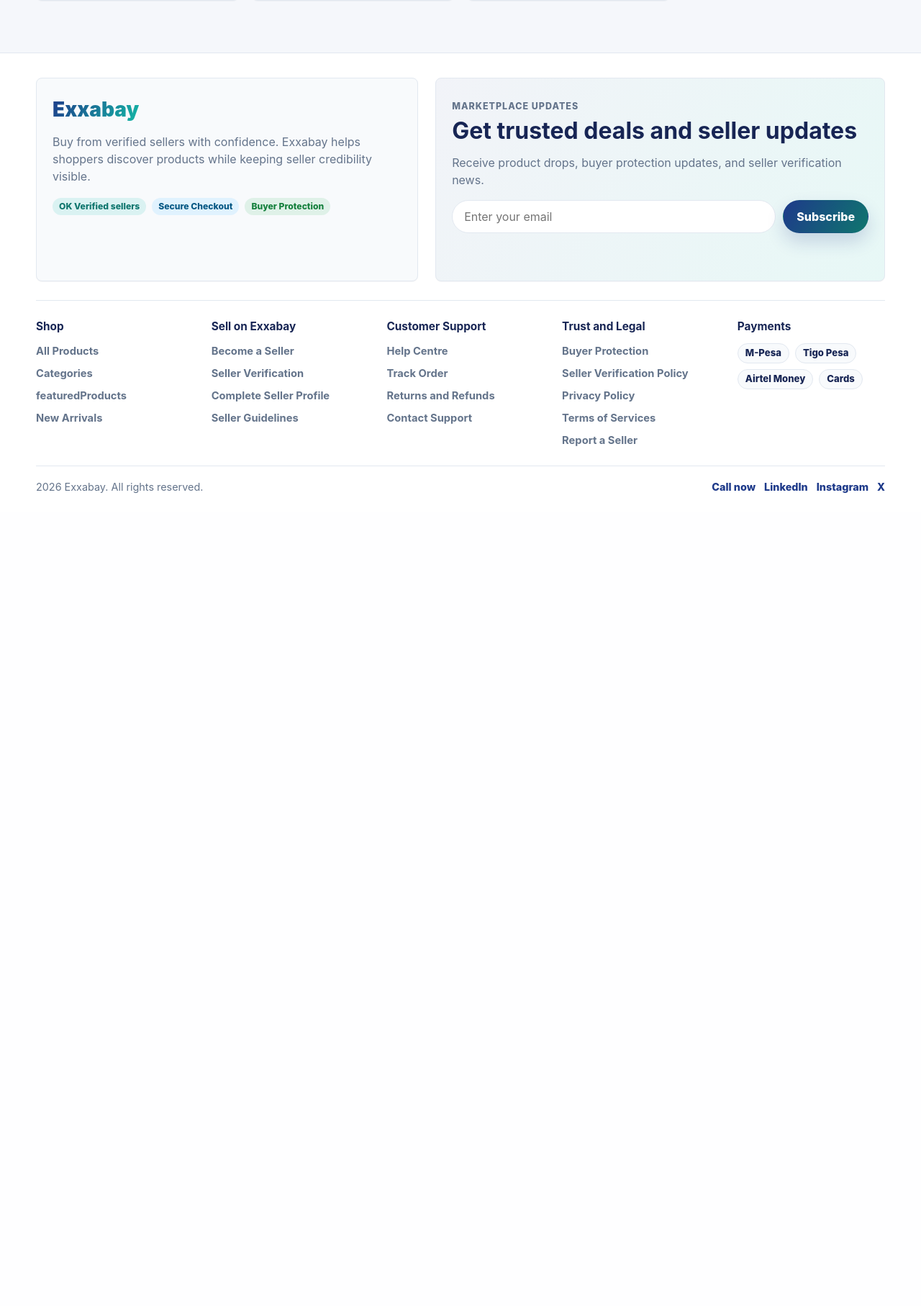
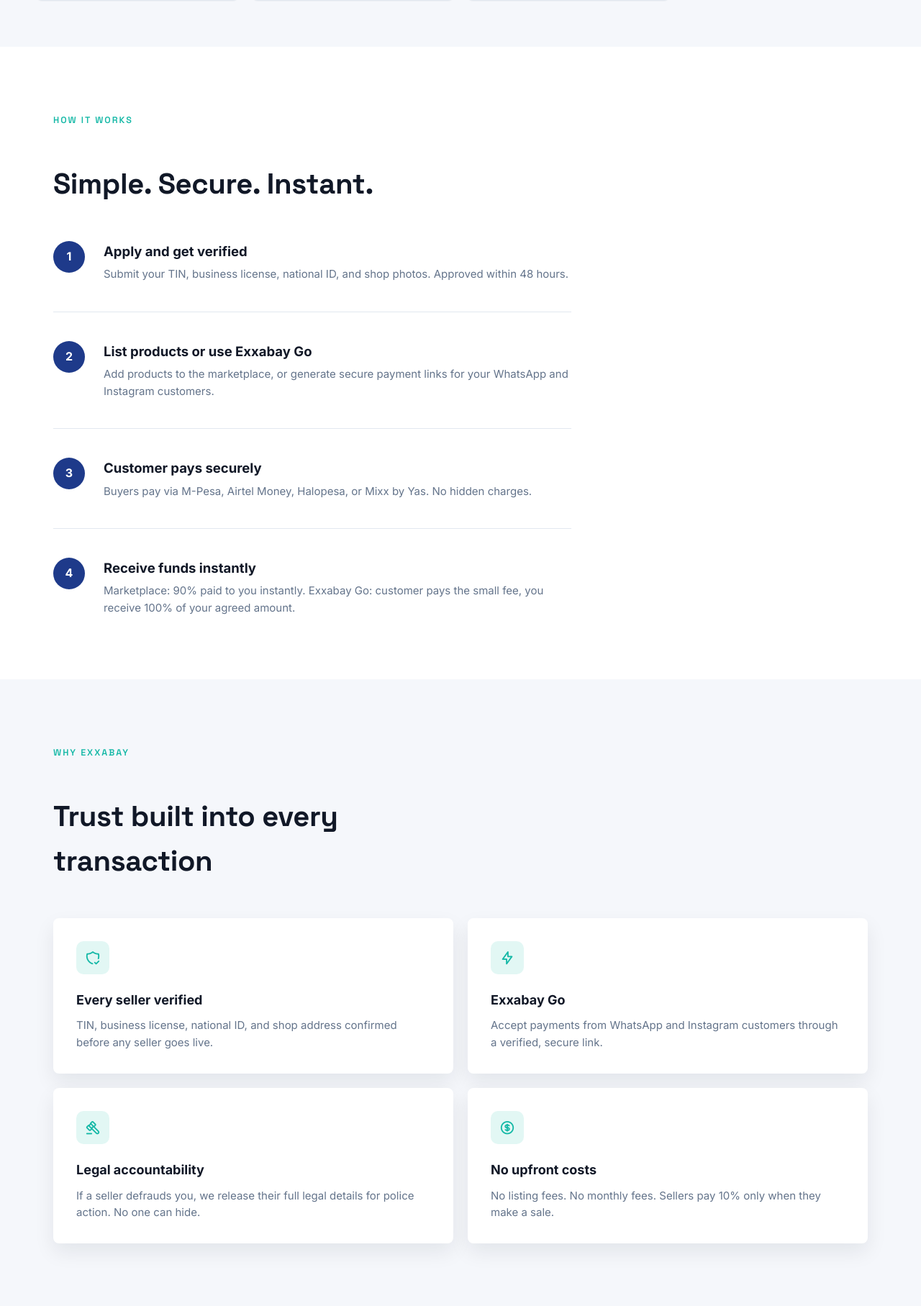
Before and after one commit to Mike-Coder-01/exabay, a Django app: page / in a window 1280 px wide. Shown: the part 1297-3112 px from the top of the page at 72% size. Before the commit the page ends 1982 px from the top, so only its background shows below. Run offline with Django 5.2, Linux system fonts and the light colour scheme; data comes from the database, SQL or seed files in the repository; some libraries are stand-ins or nearby versions.

Commit message:
exabay go

```diff
--- a/main/static/js/scripts.js
+++ b/main/static/js/scripts.js
@@ -537,7 +537,39 @@ const translations = {
     reportReason_non_delivery: "Product not delivered",
     reportReason_poor_communication: "Poor or unsafe communication",
     reportReason_document_trust: "Seller trust concern",
-    reportReason_other: "Other"
+    reportReason_other: "Other",
+
+
+    // EXXABAY GO
+    howItWorksEyebrow: "How it works",
+    howItWorksTitle: "Simple. Secure. Instant.",
+
+    howStep1Title: "Apply and get verified",
+    howStep1Desc: "Submit your TIN, business license, national ID, and shop photos. Approved within 48 hours.",
+
+    howStep2Title: "List products or use Exxabay Go",
+    howStep2Desc: "Add products to the marketplace, or generate secure payment links for your WhatsApp and Instagram customers.",
+
+    howStep3Title: "Customer pays securely",
+    howStep3Desc: "Buyers pay via M-Pesa, Airtel Money, Halopesa, or Mixx by Yas. No hidden charges.",
+
+    howStep4Title: "Receive funds instantly",
+    howStep4Desc: "Marketplace: 90% paid to you instantly. Exxabay Go: customer pays the small fee, you receive 100% of your agreed amount.",
+
+    whyExxabayEyebrow: "Why Exxabay",
+    whyExxabayTitle: "Trust built into every transaction",
+
+    whyCard1Title: "Every seller verified",
+    whyCard1Desc: "TIN, business license, national ID, and shop address confirmed before any seller goes live.",
+
+    whyCard2Title: "Exxabay Go",
+    whyCard2Desc: "Accept payments from WhatsApp and Instagram customers through a verified, secure link.",
+
+    whyCard3Title: "Legal accountability",
+    whyCard3Desc: "If a seller defrauds you, we release their full legal details for police action. No one can hide.",
+
+    whyCard4Title: "No upfront costs",
+    whyCard4Desc: "No listing fees. No monthly fees. Sellers pay 10% only when they make a sale."
   },
 
 
@@ -1078,6 +1110,38 @@ const translations = {
     reportReason_poor_communication: "Mawasiliano mabaya au yasiyo salama",
     reportReason_document_trust: "Wasiwasi kuhusu uaminifu wa muuzaji",
     reportReason_other: "Nyingine",
+
+
+    // EXXABAY GO
+    howItWorksEyebrow: "Inafanyaje kazi",
+    howItWorksTitle: "Rahisi. Salama. Papo hapo.",
+
+    howStep1Title: "Omba na uthibitishwe",
+    howStep1Desc: "Wasilisha TIN, leseni ya biashara, kitambulisho cha taifa, na picha za duka lako. Unathibitishwa ndani ya saa 48.",
+
+    howStep2Title: "Ongeza bidhaa au tumia Exxabay Go",
+    howStep2Desc: "Ongeza bidhaa sokoni au tengeneza link salama za malipo kwa wateja wa WhatsApp na Instagram.",
+
+    howStep3Title: "Mteja analipa kwa usalama",
+    howStep3Desc: "Malipo kupitia M-Pesa, Airtel Money, Halopesa, au Mixx by Yas. Hakuna gharama zilizofichwa.",
+
+    howStep4Title: "Pokea pesa papo hapo",
+    howStep4Desc: "Soko: 90% unalipwa mara moja. Exxabay Go: mteja analipa ada ndogo, wewe unapokea 100% ya makubaliano.",
+
+    whyExxabayEyebrow: "Kwa nini Exxabay",
+    whyExxabayTitle: "Uaminifu ndani ya kila muamala",
+
+    whyCard1Title: "Kila muuzaji anathibitishwa",
+    whyCard1Desc: "TIN, leseni ya biashara, kitambulisho cha taifa, na anwani ya duka vinathibitishwa kabla ya muuzaji kuanza.",
+
+    whyCard2Title: "Exxabay Go",
+    whyCard2Desc: "Pokea malipo kutoka WhatsApp na Instagram kupitia link salama na iliyothibitishwa.",
+
+    whyCard3Title: "Uwajibikaji wa kisheria",
+    whyCard3Desc: "Kama muuzaji atakudanganya, tunatoa taarifa zake zote kwa polisi kuchukua hatua. Hakuna kujificha.",
+
+    whyCard4Title: "Hakuna gharama za awali",
+    whyCard4Desc: "Hakuna ada ya kujiunga au ya kila mwezi. Wauzaji hulipa 10% tu wanapouza."
   }
 };
 
--- /dev/null
+++ b/main/templates/exxabayGo/exxabay-go.html
@@ -0,0 +1,249 @@
+<head>
+  <link href="https://fonts.googleapis.com/css2?family=Space+Grotesk:wght@500;600;700&family=Inter:wght@400;500;600;700&display=swap" rel="stylesheet">
+  <link rel="stylesheet" href="https://cdn.jsdelivr.net/npm/@tabler/icons-webfont@latest/dist/tabler-icons.min.css">
+</head>
+<style>
+  .exxabayGo-scope {
+    --xg-primary: #1e3a8a;
+    --xg-primary-dark: #172554;
+    --xg-secondary: #14b8a6;
+    --xg-bg: #f5f7fb;
+    --xg-surface: #ffffff;
+    --xg-text: #111827;
+    --xg-muted: #64748b;
+    --xg-border: #e2e8f0;
+    --xg-shadow-card: 0 12px 28px rgba(15, 23, 42, 0.08);
+    --xg-radius-card: 8px;
+    --xg-container: 1180px;
+
+    font-family: 'Inter', sans-serif;
+    color: var(--xg-text);
+    background: var(--xg-bg);
+    line-height: 1.55;
+  }
+  .exxabayGo-scope * { box-sizing: border-box; }
+
+  .exxabayGo-scope h2,
+  .exxabayGo-scope h3,
+  .exxabayGo-scope .exxabayGo-eyebrow { font-family: 'Space Grotesk', sans-serif; }
+
+  .exxabayGo-wrap { max-width: var(--xg-container); margin: 0 auto; padding: 0 24px; }
+
+  .exxabayGo-scope section { padding: 88px 0; }
+
+  .exxabayGo-eyebrow {
+    display: inline-block;
+    font-size: 12.5px;
+    font-weight: 600;
+    letter-spacing: 0.16em;
+    text-transform: uppercase;
+    margin-bottom: 14px;
+    color: var(--xg-secondary);
+  }
+
+  .exxabayGo-scope h2 {
+    font-size: clamp(28px, 3.6vw, 40px);
+    font-weight: 700;
+    letter-spacing: -0.01em;
+    margin-bottom: 48px;
+    max-width: 620px;
+  }
+
+  /* ---------- HOW IT WORKS ---------- */
+  .exxabayGo-how { background: var(--xg-surface); }
+  .exxabayGo-how__list { display: flex; flex-direction: column; max-width: 720px; }
+  .exxabayGo-how__step {
+    display: flex; gap: 26px;
+    padding-bottom: 40px; margin-bottom: 40px;
+    border-bottom: 1px solid var(--xg-border);
+  }
+  .exxabayGo-how__step:last-child { border-bottom: none; margin-bottom: 0; padding-bottom: 0; }
+  .exxabayGo-how__num {
+    flex-shrink: 0; width: 44px; height: 44px; border-radius: 50%;
+    background: var(--xg-primary);
+    color: #fff; font-weight: 700; font-size: 16px;
+    display: flex; align-items: center; justify-content: center;
+  }
+  .exxabayGo-how__title { font-size: 18.5px; font-weight: 700; margin-bottom: 6px; }
+  .exxabayGo-how__desc { color: var(--xg-muted); font-size: 15px; }
+
+  /* ---------- WHY EXXABAY ---------- */
+  .exxabayGo-why { background: var(--xg-bg); }
+  .exxabayGo-why__grid { display: grid; grid-template-columns: 1fr 1fr; gap: 20px; }
+  .exxabayGo-why__card {
+    background: var(--xg-surface);
+    border-radius: var(--xg-radius-card);
+    box-shadow: var(--xg-shadow-card);
+    padding: 32px;
+  }
+  .exxabayGo-why__icon {
+    width: 46px; height: 46px; border-radius: 10px;
+    background: rgba(20, 184, 166, 0.12);
+    margin-bottom: 22px;
+    display: flex; align-items: center; justify-content: center;
+    font-size: 22px; color: var(--xg-secondary);
+  }
+  .exxabayGo-why__title { font-size: 18px; font-weight: 700; margin-bottom: 10px; }
+  .exxabayGo-why__desc { color: var(--xg-muted); font-size: 15px; }
+
+  /* ---------- ACCOUNTABILITY ---------- */
+  .exxabayGo-acc {
+    background: linear-gradient(135deg, var(--xg-primary) 0%, #0e2a5c 100%);
+    color: #fff;
+  }
+  .exxabayGo-acc .exxabayGo-eyebrow { color: rgba(255,255,255,0.55); }
+  .exxabayGo-acc h2 { color: #fff; }
+  .exxabayGo-acc__desc {
+    color: rgba(255,255,255,0.72); font-size: 16px; max-width: 620px; margin-top: -28px; margin-bottom: 48px;
+  }
+  .exxabayGo-acc__grid { display: grid; grid-template-columns: repeat(4, 1fr); gap: 24px; }
+  .exxabayGo-acc__step {
+    border: 1px solid rgba(255,255,255,0.16);
+    border-radius: var(--xg-radius-card);
+    padding: 26px 22px;
+    background: rgba(255,255,255,0.04);
+  }
+  .exxabayGo-acc__num {
+    width: 38px; height: 38px; border-radius: 50%;
+    border: 1.5px solid rgba(255,255,255,0.4);
+    display: flex; align-items: center; justify-content: center;
+    font-weight: 700; font-size: 15px; margin-bottom: 18px;
+  }
+  .exxabayGo-acc__text { color: rgba(255,255,255,0.8); font-size: 14.5px; }
+  .exxabayGo-acc__text strong { color: #fff; }
+
+  /* ---------- RESPONSIVE ---------- */
+  @media (max-width: 900px) {
+    .exxabayGo-why__grid { grid-template-columns: 1fr; }
+    .exxabayGo-acc__grid { grid-template-columns: 1fr 1fr; }
+  }
+  @media (max-width: 560px) {
+    .exxabayGo-scope section { padding: 56px 0; }
+    .exxabayGo-acc__grid { grid-template-columns: 1fr; }
+    .exxabayGo-scope h2 { margin-bottom: 32px; }
+    .exxabayGo-how__step { gap: 16px; }
+  }
+</style>
+
+<div class="exxabayGo-scope">
+
+  <!-- HOW IT WORKS -->
+  <section class="exxabayGo-how">
+    <div class="exxabayGo-wrap">
+      <div class="exxabayGo-eyebrow" data-i18n="howItWorksEyebrow">How it works</div>
+
+      <h2 data-i18n="howItWorksTitle">Simple. Secure. Instant.</h2>
+
+      <div class="exxabayGo-how__list">
+
+        <div class="exxabayGo-how__step">
+          <div class="exxabayGo-how__num">1</div>
+          <div>
+            <div class="exxabayGo-how__title" data-i18n="howStep1Title">
+              Apply and get verified
+            </div>
+            <div class="exxabayGo-how__desc" data-i18n="howStep1Desc">
+              Submit your TIN, business license, national ID, and shop photos. Approved within 48 hours.
+            </div>
+          </div>
+        </div>
+
+        <div class="exxabayGo-how__step">
+          <div class="exxabayGo-how__num">2</div>
+          <div>
+            <div class="exxabayGo-how__title" data-i18n="howStep2Title">
+              List products or use Exxabay Go
+            </div>
+            <div class="exxabayGo-how__desc" data-i18n="howStep2Desc">
+              Add products to the marketplace, or generate secure payment links for your WhatsApp and Instagram customers.
+            </div>
+          </div>
+        </div>
+
+        <div class="exxabayGo-how__step">
+          <div class="exxabayGo-how__num">3</div>
+          <div>
+            <div class="exxabayGo-how__title" data-i18n="howStep3Title">
+              Customer pays securely
+            </div>
+            <div class="exxabayGo-how__desc" data-i18n="howStep3Desc">
+              Buyers pay via M-Pesa, Airtel Money, Halopesa, or Mixx by Yas. No hidden charges.
+            </div>
+          </div>
+        </div>
+
+        <div class="exxabayGo-how__step">
+          <div class="exxabayGo-how__num">4</div>
+          <div>
+            <div class="exxabayGo-how__title" data-i18n="howStep4Title">
+              Receive funds instantly
+            </div>
+            <div class="exxabayGo-how__desc" data-i18n="howStep4Desc">
+              Marketplace: 90% paid to you instantly. Exxabay Go: customer pays the small fee, you receive 100% of your agreed amount.
+            </div>
+          </div>
+        </div>
+
+      </div>
+    </div>
+  </section>
+
+  <!-- WHY EXXABAY -->
+  <section class="exxabayGo-why">
+    <div class="exxabayGo-wrap">
+
+      <div class="exxabayGo-eyebrow" data-i18n="whyExxabayEyebrow">
+        Why Exxabay
+      </div>
+
+      <h2 data-i18n="whyExxabayTitle">
+        Trust built into every transaction
+      </h2>
+
+      <div class="exxabayGo-why__grid">
+
+        <div class="exxabayGo-why__card">
+          <div class="exxabayGo-why__icon"><i class="ti ti-shield-check"></i></div>
+          <div class="exxabayGo-why__title" data-i18n="whyCard1Title">
+            Every seller verified
+          </div>
+          <div class="exxabayGo-why__desc" data-i18n="whyCard1Desc">
+            TIN, business license, national ID, and shop address confirmed before any seller goes live.
+          </div>
+        </div>
+
+        <div class="exxabayGo-why__card">
+          <div class="exxabayGo-why__icon"><i class="ti ti-bolt"></i></div>
+          <div class="exxabayGo-why__title" data-i18n="whyCard2Title">
+            Exxabay Go
+          </div>
+          <div class="exxabayGo-why__desc" data-i18n="whyCard2Desc">
+            Accept payments from WhatsApp and Instagram customers through a verified, secure link.
+          </div>
+        </div>
+
+        <div class="exxabayGo-why__card">
+          <div class="exxabayGo-why__icon"><i class="ti ti-gavel"></i></div>
+          <div class="exxabayGo-why__title" data-i18n="whyCard3Title">
+            Legal accountability
+          </div>
+          <div class="exxabayGo-why__desc" data-i18n="whyCard3Desc">
+            If a seller defrauds you, we release their full legal details for police action. No one can hide.
+          </div>
+        </div>
+
+        <div class="exxabayGo-why__card">
+          <div class="exxabayGo-why__icon"><i class="ti ti-coin"></i></div>
+          <div class="exxabayGo-why__title" data-i18n="whyCard4Title">
+            No upfront costs
+          </div>
+          <div class="exxabayGo-why__desc" data-i18n="whyCard4Desc">
+            No listing fees. No monthly fees. Sellers pay 10% only when they make a sale.
+          </div>
+        </div>
+
+      </div>
+    </div>
+  </section>
+
+</div>
--- a/main/templates/main/base.html
+++ b/main/templates/main/base.html
@@ -7,6 +7,9 @@
     <link rel="shortcut icon" href="{% static 'images/favicon.jpeg' %}" type="image/png">
     <link rel="stylesheet" href="{% static 'css/styles.css' %}">
     <link rel="stylesheet" href="https://cdnjs.cloudflare.com/ajax/libs/font-awesome/6.5.0/css/all.min.css">
+    <link rel="preconnect" href="https://fonts.googleapis.com">
+    <link rel="stylesheet" href="https://cdnjs.cloudflare.com/ajax/libs/tabler-icons/2.44.0/tabler-icons.min.css">
+    <link href="https://fonts.googleapis.com/css2?family=Space+Grotesk:wght@500;600;700&family=Inter:wght@400;500;600;700&display=swap" rel="stylesheet">
     <title>{% block title %} Document {% endblock %}</title>
 </head>
 <body>
--- a/main/templates/main/index.html
+++ b/main/templates/main/index.html
@@ -80,6 +80,9 @@
         {% endfor %}
       </div>
     </section>
+
+    {% include 'exxabayGo/exxabay-go.html' %}
+
   </main>
 
   <div id="seller-modal" class="modal" aria-hidden="true">
```
Also changed, not shown: main/templates/exxabayGo/exxabay_go_landing_page.html (added, +258 -0 lines), 1 other file.
